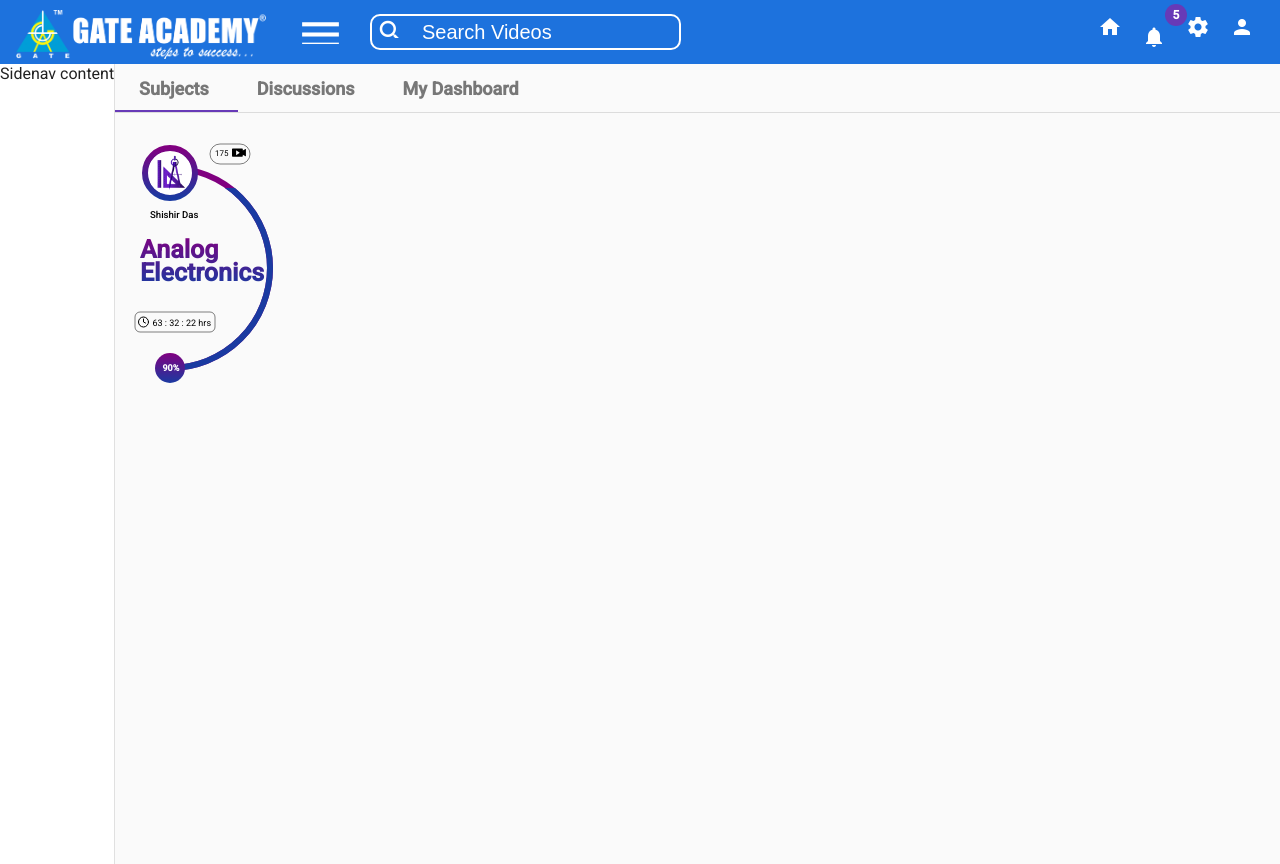
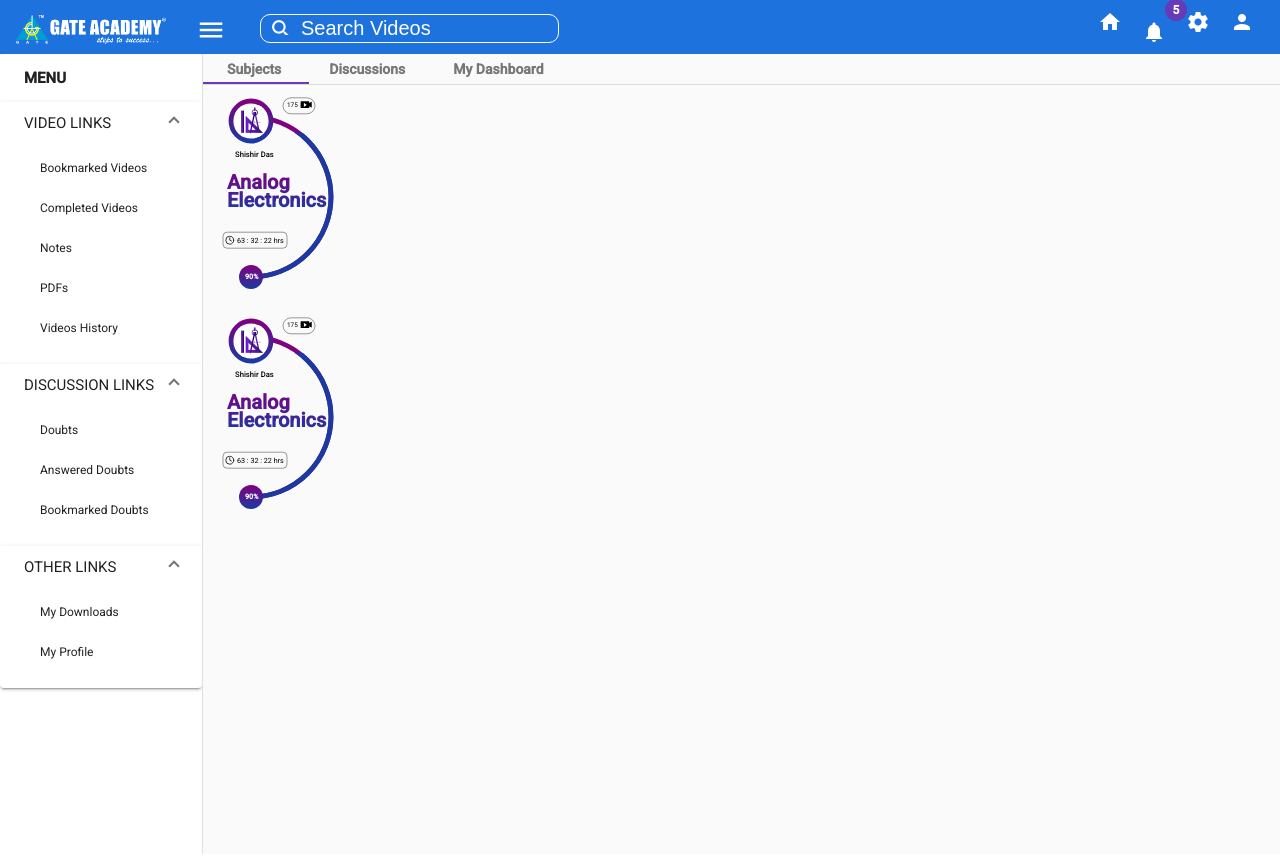
Before and after one commit to araghuteja/learn-academy, an Angular app: page / in a window 1280 px wide. Both pictures are taken after a click on the element "menu". Built offline with nearby package versions, Linux system fonts and the light colour scheme.

Commit message:
Added side bar contents

```diff
--- a/src/app/app.component.css
+++ b/src/app/app.component.css
@@ -1,13 +1,31 @@
+body, html{
+    height: 100%;
+    margin: 0;
+  }
+
 /* Styles for tab labels */
 .mat-tab-label {
     min-width: 20px !important;
-    font-size: 18px;
+    font-size: 14px;
     font-weight: 700;
 }
 
 /* Styles for the active tab label */
 .mat-tab-label.mat-tab-label-active {
     min-width: 22px !important;
-    font-size: 18px;
+    font-size: 14px;
     font-weight: 700;
 }
+
+.mat-tab-label, .mat-tab-label-active{
+    min-width: 0!important;
+    margin-top: 3px!important;
+    margin-bottom: 3px!important;
+    max-height: 24px;
+   }
+
+
+  ::ng-deep .mat-expansion-panel-body {
+    padding: 0px !important;
+    padding-left: 10px !important;
+  }
--- a/src/app/app.component.html
+++ b/src/app/app.component.html
@@ -1,16 +1,86 @@
 <app-header (toggleSideNav)="toggleSideNav()"></app-header>
 <div>
-    <mat-sidenav-container style="height: 100vh;" class="example-container">
+    <mat-sidenav-container class="example-container">
         <mat-sidenav #sidenav mode="side" [(opened)]="opened">
-        Sidenav content
+            <mat-accordion multi="true" [displayMode]="displayMode">
+                <mat-expansion-panel class="no-shadow" [hideToggle]="true" style="pointer-events: none">
+                    <mat-expansion-panel-header>
+                        <mat-panel-title style="font-weight: bold;">
+                            MENU
+                        </mat-panel-title>
+                    </mat-expansion-panel-header>
+                </mat-expansion-panel>
+                <mat-expansion-panel class="no-shadow" [expanded]="true">
+                    <mat-expansion-panel-header fxLayout="row" [expandedHeight]="expandHeight"
+                        [collapsedHeight]="collapseHeight">
+                        <mat-panel-title>
+                            VIDEO LINKS
+                        </mat-panel-title>
+                    </mat-expansion-panel-header>
+                    <mat-nav-list class="ml-0" dense>
+                        <mat-list-item>
+                            <a href="#">Bookmarked Videos</a>
+                        </mat-list-item>
+                        <mat-list-item>
+                            <a href="#">Completed Videos</a>
+                        </mat-list-item>
+                        <mat-list-item>
+                            <a href="#">Notes</a>
+                        </mat-list-item>
+                        <mat-list-item>
+                            <a href="#">PDFs</a>
+                        </mat-list-item>
+                        <mat-list-item>
+                            <a href="#">Videos History</a>
+                        </mat-list-item>
+                    </mat-nav-list>
+                </mat-expansion-panel>
+                <mat-expansion-panel class="no-shadow my-0" [expanded]="true">
+                    <mat-expansion-panel-header fxLayout="row" [expandedHeight]="expandHeight"
+                        [collapsedHeight]="collapseHeight">
+                        <mat-panel-title>
+                            DISCUSSION LINKS
+                        </mat-panel-title>
+                    </mat-expansion-panel-header>
+                    <mat-nav-list class="ml-0" dense>
+                        <mat-list-item>
+                            <a href="#">Doubts</a>
+                        </mat-list-item>
+                        <mat-list-item>
+                            <a href="#">Answered Doubts</a>
+                        </mat-list-item>
+                        <mat-list-item>
+                            <a href="#">Bookmarked Doubts</a>
+                        </mat-list-item>
+                    </mat-nav-list>
+                </mat-expansion-panel>
+                <mat-expansion-panel class="no-shadow my-0" [expanded]="true">
+                    <mat-expansion-panel-header fxLayout="row" [expandedHeight]="expandHeight"
+                        [collapsedHeight]="collapseHeight">
+                        <mat-panel-title>
+                            OTHER LINKS
+                        </mat-panel-title>
+                    </mat-expansion-panel-header>
+                    <mat-nav-list class="ml-0" dense>
+                        <mat-list-item>
+                            <a href="#">My Downloads</a>
+                        </mat-list-item>
+                        <mat-list-item>
+                            <a href="#">My Profile</a>
+                        </mat-list-item>
+                    </mat-nav-list>
+                </mat-expansion-panel>
+            </mat-accordion>
         </mat-sidenav>
 
-    <mat-sidenav-content style="height: 100%;">
-        <mat-tab-group>
+        <mat-sidenav-content>
+            <mat-tab-group style="height: 100vh;">
                 <mat-tab label="Subjects">
                     <div>
                         <app-subjects></app-subjects>
-                </div> </mat-tab>
+                        <app-subjects></app-subjects>
+                    </div>
+                </mat-tab>
                 <mat-tab label="Discussions"> Discussions </mat-tab>
                 <mat-tab label="My Dashboard"> My Dashboard </mat-tab>
             </mat-tab-group>
--- a/src/app/app.component.ts
+++ b/src/app/app.component.ts
@@ -10,6 +10,8 @@
 
   title = 'learn-academy';
   opened: boolean;
+  expandHeight = '42px';
+  collapseHeight = '42px';
 
   toggleSideNav() {
     this.opened = !this.opened;
--- a/src/app/app.module.ts
+++ b/src/app/app.module.ts
@@ -15,6 +15,8 @@
 import { SubjectsComponent } from './subjects/subjects.component';
 import { SubjectCardComponent } from './subjects/subject-card/subject-card.component';
 import {MatTabsModule} from '@angular/material/tabs';
+import {MatListModule} from '@angular/material/list';
+import {MatExpansionModule} from '@angular/material/expansion';
 
 @NgModule({
   declarations: [
@@ -34,7 +36,9 @@
     MatBadgeModule,
     MatFormFieldModule,
     MatTabsModule,
-    MatSidenavModule
+    MatSidenavModule,
+    MatListModule,
+    MatExpansionModule,
   ],
   providers: [],
   bootstrap: [AppComponent]
--- a/src/app/header/header.component.css
+++ b/src/app/header/header.component.css
@@ -1,5 +1,6 @@
 .mat-toolbar {
     background: #1d72dd;
+    height: auto;
 }
 
 .mat-toolbar img {
@@ -24,20 +25,22 @@
 .img-responsive {
     height: auto;
     width: auto;
-    max-height: 49px;
-    max-width: 250px;
+    padding: 8px 0px;
+    max-height: 30px;
+    max-width: 150px;
 }
 
 input {
     border-radius: 10px;
     font-size: 20px;
-    margin-left: 30px;
-    padding-left: 50px;
+    margin-left: 20px;
+    margin-top: 3px;
+    padding-left: 40px;
     color: white;
-    border: 2px solid white;
+    border: 1px solid white;
     background: transparent;
     width: 200px;
-    height: 30px;
+    height: 25px;
 }
 
 ::placeholder { /* Chrome, Firefox, Opera, Safari 10.1+ */
@@ -62,8 +65,8 @@
 .icon{
     width: 40px;
     position: relative;
-    right: 305px;
-    font-size: 30px;
+    right: 290px;
+    font-size: 25px;
     line-height: 37px;
     cursor: pointer;
     z-index: 1;
@@ -77,6 +80,6 @@
     padding-left: 30px;
     padding-right: 20px;
     cursor: pointer;
-    font-size: 49px;
+    font-size: 30px;
     line-height: 30px;
 }
--- a/src/app/subjects/subject-card/subject-card.component.html
+++ b/src/app/subjects/subject-card/subject-card.component.html
@@ -1,5 +1,5 @@
-<div style="height: 300px; width: 200px">
-    <svg style="display: block;" transform="scale(0.5) translate(-150,-180)" height="480" width="320">
+<div style="height: 220px; width: 200px">
+    <svg style="display: block;" transform="scale(0.4) translate(-220,-330)" height="480" width="320">
 
         <defs>
             <!-- Semi Circle Fill control -->
```
Lines whose indentation alone changed are shown as unchanged.
